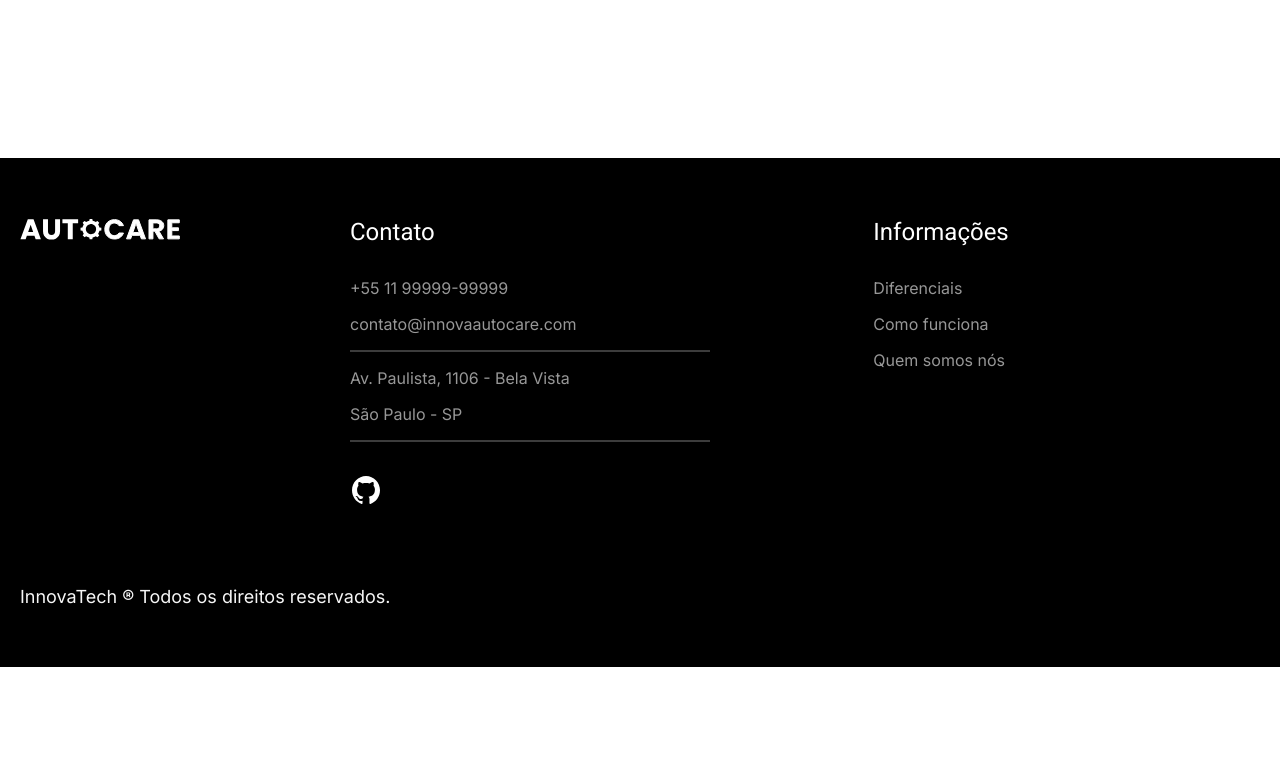
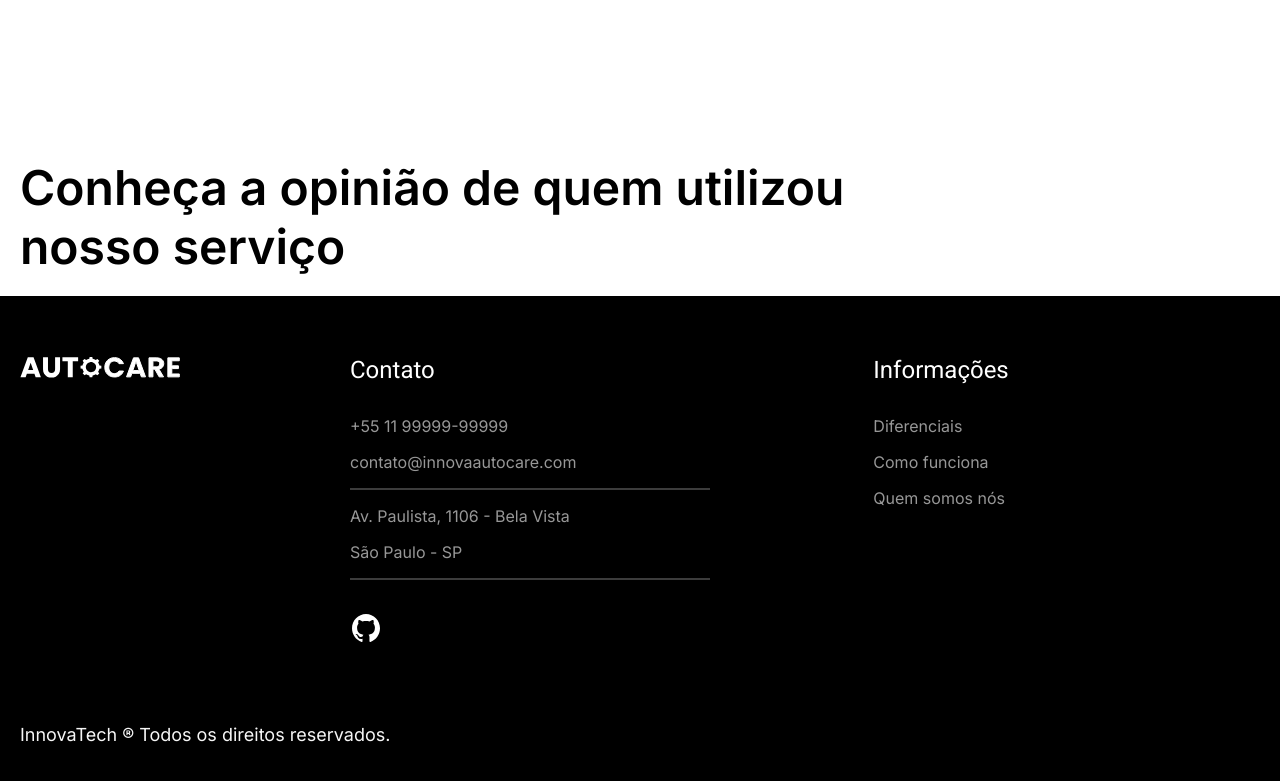
Before and after one commit to InnovaAutoCare/autocare, a React (Vite) app: page / in a window 1280 px wide. Shown: the part 2457-3238 px from the top of the page. Before the commit the page ends 3124 px from the top, so only its background shows below. Built offline with nearby package versions, Linux system fonts and the light colour scheme.

Commit message:
Iniciando section Avaliações

```diff
--- a/src/Pages/Home/App.tsx
+++ b/src/Pages/Home/App.tsx
@@ -80,6 +80,13 @@ function App() {
             </div>
         </div>
       </section>
+
+      <section className="avaliacoes" aria-label="Avaliações">
+        <h2 className="h2 container">Conheça a <span>opinião</span> de quem utilizou <br/>nosso <span>serviço</span></h2>
+        <ul>
+        </ul>
+      </section>
+
       <Footer/>
     </>
   )
```
